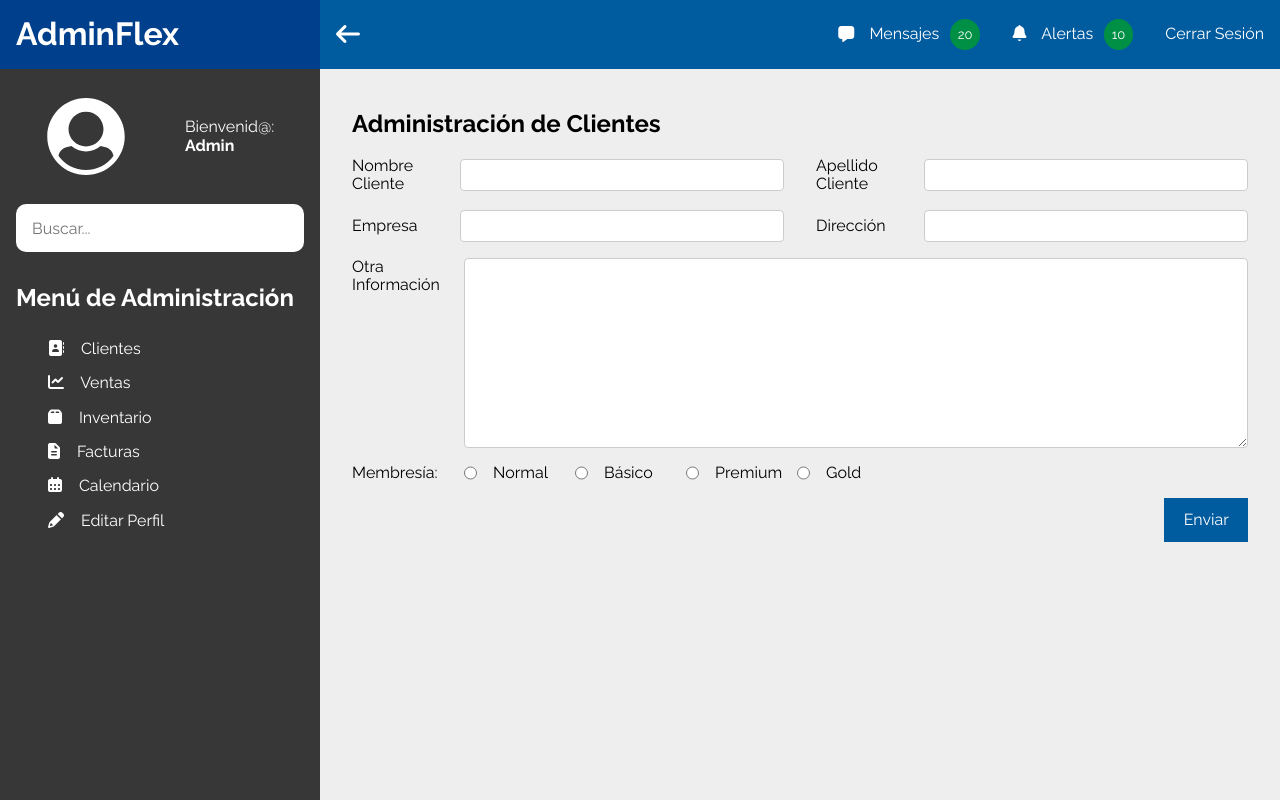
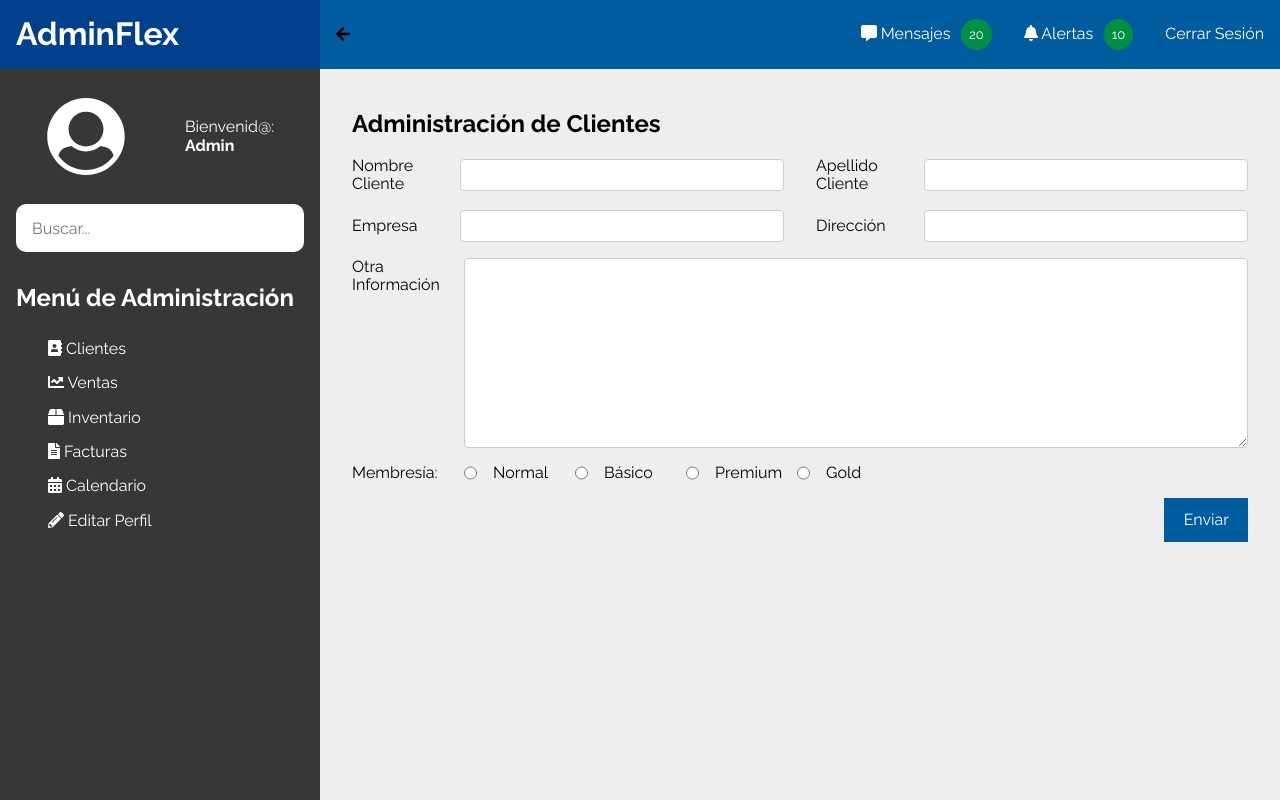
Before and after one commit to jcarrill0/admin-flex, a plain HTML site: page index.html in a window 1280 px wide. Drawn offline with nearby package versions, Linux system fonts and the light colour scheme.

Commit message:
Update index.html

```diff
--- a/index.html
+++ b/index.html
@@ -8,6 +8,8 @@
     <link rel="stylesheet" href="https://necolas.github.io/normalize.css/8.0.0/normalize.css">
     <link href="https://fonts.googleapis.com/css?family=Raleway:400,700" rel="stylesheet">
     <link rel="stylesheet" href="css/all.min.css">
+    <script src="https://cdnjs.cloudflare.com/ajax/libs/font-awesome/5.14.0/js/all.min.js"></script>
+
     <link rel="stylesheet" href="css/app.css">
 </head>
 <body>
```
